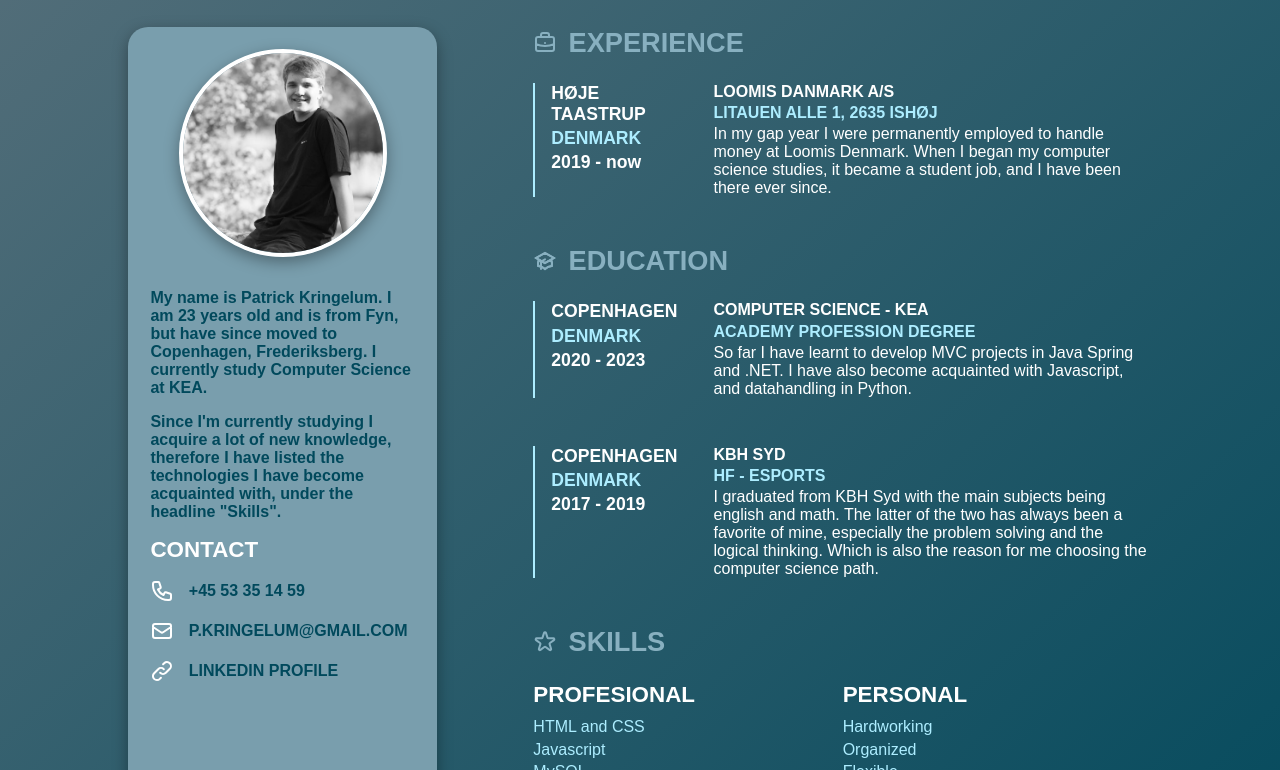
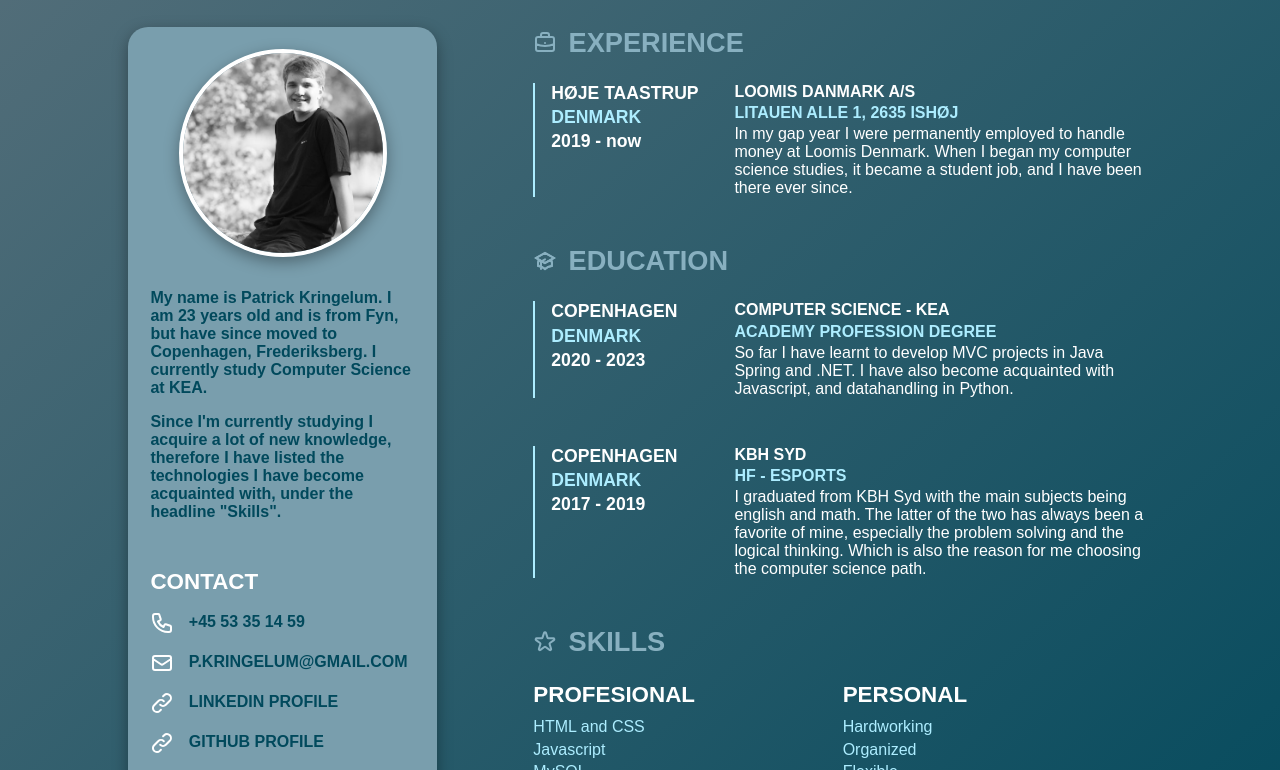
Before and after one commit to Kringelum2/patrick-kringelumdk, a plain HTML site: page about/index.html in a window 1280 px wide. Shown: the part 182-952 px from the top of the page. Drawn offline with Linux system fonts and the light colour scheme.

Commit message:
Github link

```diff
--- a/about/index.html
+++ b/about/index.html
@@ -98,6 +98,24 @@
                     target="_blank"
                     href="https://www.linkedin.com/in/patrick-kringelum/"
                     >LINKEDIN PROFILE</a
+                  >
+                </div>
+                <div class="contact-item">
+                  <svg
+                    xmlns="http://www.w3.org/2000/svg"
+                    fill="none"
+                    viewBox="0 0 24 24"
+                    stroke="currentColor"
+                    stroke-width="2"
+                  >
+                    <path
+                      stroke-linecap="round"
+                      stroke-linejoin="round"
+                      d="M13.828 10.172a4 4 0 00-5.656 0l-4 4a4 4 0 105.656 5.656l1.102-1.101m-.758-4.899a4 4 0 005.656 0l4-4a4 4 0 00-5.656-5.656l-1.1 1.1"
+                    />
+                  </svg>
+                  <a target="_blank" href="https://github.com/Kringelum2"
+                    >GITHUB PROFILE</a
                   >
                 </div>
               </div>
--- a/assets/css/main.css
+++ b/assets/css/main.css
@@ -104,6 +104,7 @@ h2 {
 h4 {
   color: white;
   font-size: 1.4rem;
+  margin-bottom: 0.4rem;
 }
 
 .fp-content h3 {
@@ -224,7 +225,7 @@ h4 {
 
 .about-info-box {
   display: grid;
-  grid-template-columns: 1fr 3fr;
+  grid-template-columns: 2fr 5fr;
   gap: 1rem;
   color: white;
   border-left: 2px solid #adedff;
@@ -288,4 +289,14 @@ h4 {
   text-decoration: none;
   color: #01495c;
   font-weight: 600;
+  border-bottom: 2px solid transparent;
+  transition: 0.3s;
 }
+
+.contact-item a:hover {
+  border-bottom: 2px solid #01495c;
+}
+
+.contact h4 {
+  margin-top: 2rem;
+}
```
